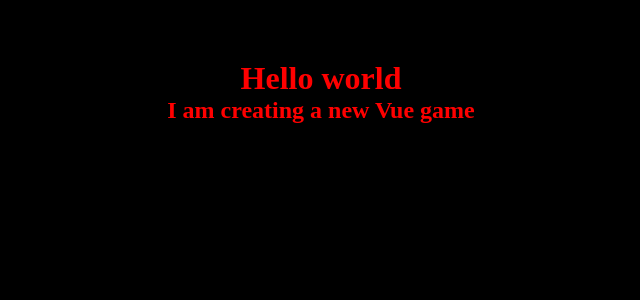
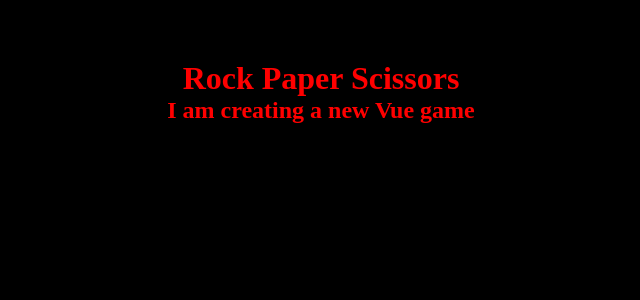
Before and after one commit to Lu-Smith/rock_paper_scisors_vue_typescript_tdd, a Vue app: page / in a window 1280 px wide. Shown: the top 300 px of the page, without its empty margins (319-959 px from the left). Built offline with nearby package versions, Linux system fonts and the light colour scheme.

Commit message:
Created unit testing for App.vue

```diff
--- a/src/App.vue
+++ b/src/App.vue
@@ -1,5 +1,5 @@
 <template>
-  <h1>Hello world</h1>
+  <h1>Rock Paper Scissors</h1>
   <HomePage msg="I am creating a new Vue game" />
 </template>
 
```
Also changed, not shown: 2 other files (tests, documents, lock files or other folders).
